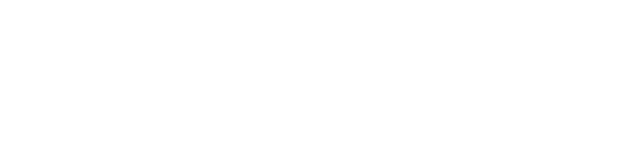
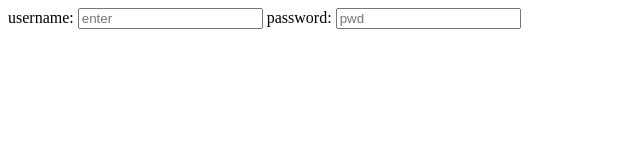
Before and after one commit to Farwezahamed/Exercises, a plain HTML site: page Index.html in a window 1280 px wide. Shown: the whole page, without its empty margins (0-640 px from the left). Drawn offline with Linux system fonts and the light colour scheme.

Commit message:
added inputs to login-page

```diff
--- a/Index.html
+++ b/Index.html
@@ -6,6 +6,9 @@
     <title>Document</title>
 </head>
 <body>
-
+    <label>username:</label>
+    <input type="text" placeholder="enter">
+    <label>password:</label>
+    <input type="password" placeholder="pwd">
 </body>
 </html>
```
